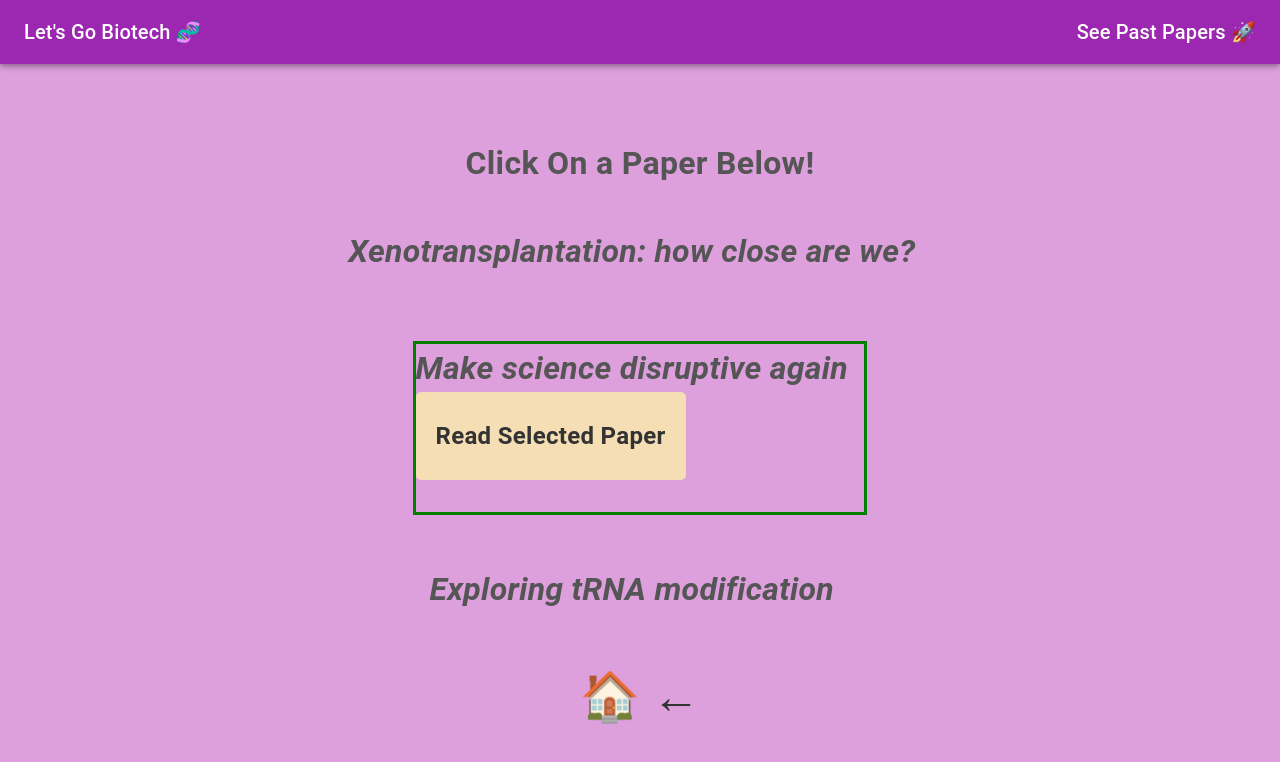
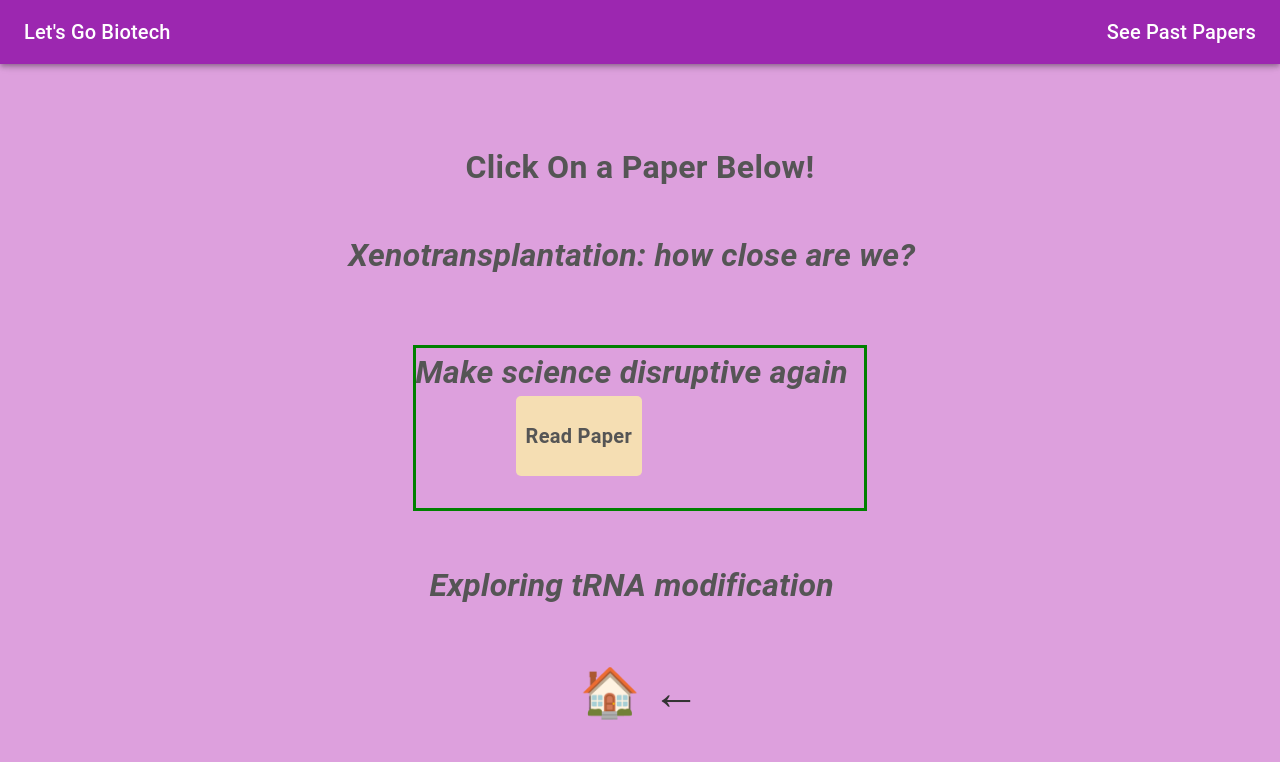
Before and after one commit to rohanrobinson/lgb, a Next.js app: page /select-paper in a window 1280 px wide. Shown: the top 762 px of the page. Built offline with nearby package versions, Linux system fonts and the light colour scheme.

Commit message:
removed emoticons, edited text/btn sizing

```diff
--- a/src/pages/index.js
+++ b/src/pages/index.js
@@ -27,10 +27,10 @@ export default function Home() {
         <AppBar position="fixed" color="secondary">
           <Toolbar>
             <Typography variant="h6" component="div" sx={{ flexGrow: 1 }}>
-              Let's Go Biotech 🧬
+              Let's Go Biotech
             </Typography>
             <Typography variant="h6" component="div" sx={{ flexGrow: 0 }} className={styles.cursorPointer} onClick={seeAboutUs}>
-              About Us 🚀
+              About Us
             </Typography>
           </Toolbar>
         </AppBar>
@@ -44,7 +44,7 @@ export default function Home() {
           mt: 4,
         }}>
           <Typography variant="h1" sx={{ mb: 4, textAlign: 'center' }}>
-            <b><span className={styles.lgbHeader}>Understand the latest in Biotech</span></b>
+            <b><span className={styles.lgbHeader}>Understand the Latest in Biotechnology</span></b>
           </Typography>
           <Typography variant="h4" sx={{ mb: 2, textAlign: 'center' }}>
             <span className={styles.lgbDescription}>Read the latest papers, test yourself and level up!</span>
--- a/src/pages/past-papers.js
+++ b/src/pages/past-papers.js
@@ -31,10 +31,10 @@ export default function PastPapers() {
       <AppBar position="fixed" color="secondary">
         <Toolbar>
             <Typography variant="h6" component="div" sx={{ flexGrow: 1 }} className={styles.cursorPointer} onClick={goHome}>
-             Let's Go Biotech 🧬
+             Let's Go Biotech
             </Typography>
             <Typography variant="h6" component="div" sx={{ flexGrow: 0}} className={styles.cursorPointer} onClick={seeCurrentPapers}>
-                    See Current Papers 🚀
+                    See Current Papers
             </Typography>
         </Toolbar>
       </AppBar>
--- a/src/pages/read-paper.js
+++ b/src/pages/read-paper.js
@@ -40,7 +40,7 @@ export default function ReadPaper() {
      <AppBar position="fixed" color="secondary">
       <Toolbar>
         <Typography variant="h6" component="div" sx={{ flexGrow: 1 }} className={styles.cursorPointer} onClick={goHome}>
-          Let's Go Biotech 🧬
+          Let's Go Biotech
         </Typography>
       </Toolbar>
     </AppBar>
--- a/src/pages/select-paper.js
+++ b/src/pages/select-paper.js
@@ -109,10 +109,10 @@ export default function SelectPaper() {
      <AppBar position="fixed" color="secondary">
       <Toolbar>
           <Typography variant="h6" component="div" sx={{ flexGrow: 1 }} className={styles.cursorPointer} onClick={goHome}>
-           Let's Go Biotech 🧬
+           Let's Go Biotech
           </Typography>
           <Typography variant="h6" component="div" sx={{ flexGrow: 0 }} className={styles.cursorPointer} onClick={seePastPapers}>
-              See Past Papers 🚀
+              See Past Papers
           </Typography>
         </Toolbar>
       </AppBar>
@@ -153,7 +153,7 @@ export default function SelectPaper() {
                           <br />
 
                           <Link
-                             className={styles.greenSquare}
+                            className={styles.readSquare}
                               href={{
                                  pathname: '/read-paper',
                                  query: {
@@ -162,7 +162,7 @@ export default function SelectPaper() {
                                     showPaper3: showPaper3
                                   }
                                 }}>
-                      <h2>Read Selected Paper</h2>
+                                  <p><b>Read Paper</b></p>
                           </Link>
                     </Typography>
                     </div>) : (<div className={styles.item} value="paper1" onClick={(event) => paperSelected(event, "paper1")} >
@@ -182,7 +182,7 @@ export default function SelectPaper() {
                       <br />
 
                       <Link
-                             className={styles.greenSquare}
+                             className={styles.readSquare}
                               href={{
                                  pathname: '/read-paper',
                                  query: {
@@ -191,7 +191,7 @@ export default function SelectPaper() {
                                     showPaper3: showPaper3
                                   }
                                 }}>
-                       <h2>Read Selected Paper</h2>
+                       <p><b>Read Paper</b></p>
                           </Link>
                     </Typography>
                     </div>) : (<div className={styles.item} value="paper2" onClick={(event) => paperSelected(event, "paper2")}>
@@ -211,7 +211,7 @@ export default function SelectPaper() {
                           <br />
 
                           <Link
-                             className={styles.greenSquare}
+                             className={styles.readSquare}
                               href={{
                                  pathname: '/read-paper',
                                  query: {
@@ -220,7 +220,7 @@ export default function SelectPaper() {
                                     showPaper3: showPaper3
                                   }
                                 }}>
-                         <h2>Read Selected Paper</h2>
+                         <p><b>Read Paper</b></p>
                           </Link>
                       </Typography>
                     </div>) : (<div className={styles.item} value="paper3" onClick={(event) => paperSelected(event, "paper3")}>
--- a/src/pages/take-quiz.js
+++ b/src/pages/take-quiz.js
@@ -129,7 +129,7 @@ export default function TakeQuiz() {
       <AppBar position="fixed" color="secondary">
         <Toolbar>
           <Typography variant="h6" component="div" sx={{ flexGrow: 1 }} className={styles.cursorPointer} onClick={goHome}>
-            Let's Go Biotech 🧬
+            Let's Go Biotech
           </Typography>
         </Toolbar>
       </AppBar>
--- a/src/styles/Home.module.css
+++ b/src/styles/Home.module.css
@@ -111,6 +111,20 @@
     background-color: tan; /* darker green when hovering over the button */
   }
 
+  .readSquare {
+
+    display: inline-block;
+    padding: 1rem;
+    display: inline-block;
+    padding: 5px 10px;
+    color: white;
+    background-color: #F5DEB3; /* green background color */
+    border-radius: 5px;
+    margin-left: 100px;
+    text-decoration: none; /* remove underline from link */
+
+  }
+
   .finishQuiz {
         display: inline-block;
         padding: 1rem;
```
Also changed, not shown: src/pages/about-us.js (+5 -12 lines).
